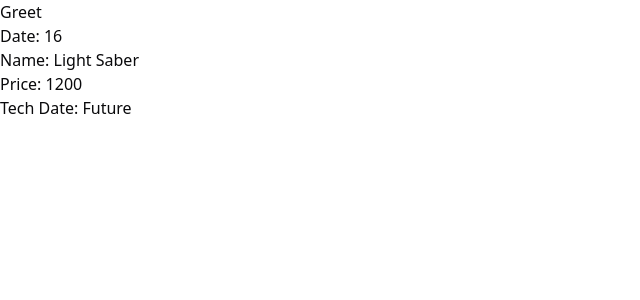
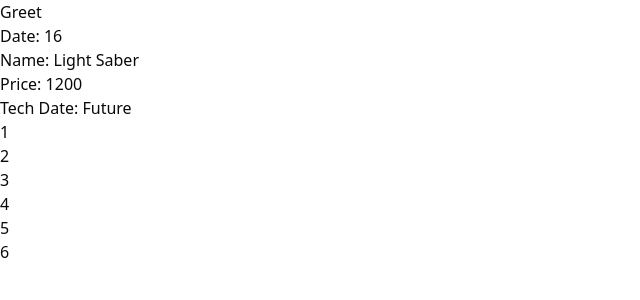
Before and after one commit to protoxianyx/moneymanager, a Next.js app: page / in a window 1280 px wide. Shown: the top 300 px of the page, without its empty margins (0-640 px from the left). Built offline with nearby package versions, Linux system fonts and the light colour scheme.

Commit message:
use of map

```diff
--- /dev/null
+++ b/app/NumbersList.tsx
@@ -0,0 +1,20 @@
+import React from 'react'
+
+const NumbersList = () => {
+
+    const numbers = [1,2,3,4,5,6]
+
+  return (
+      <div>
+          {numbers.map(number => (
+              <ul key={number}>
+                  <li>{number}</li>
+              </ul>
+          ))}
+    </div>
+  )
+
+
+}
+
+export default NumbersList
--- a/app/page.tsx
+++ b/app/page.tsx
@@ -1,6 +1,7 @@
 
 import React from "react";
 import ProductInfo from "./ProductInfo";
+import NumbersList from "./NumbersList";
 
 
 
@@ -16,7 +17,8 @@ const page = () => {
 
       <p>Date: {date.getDate()} </p>
 
-      <ProductInfo/>
+      <ProductInfo />
+      <NumbersList/>
 
 
     </div>
```
